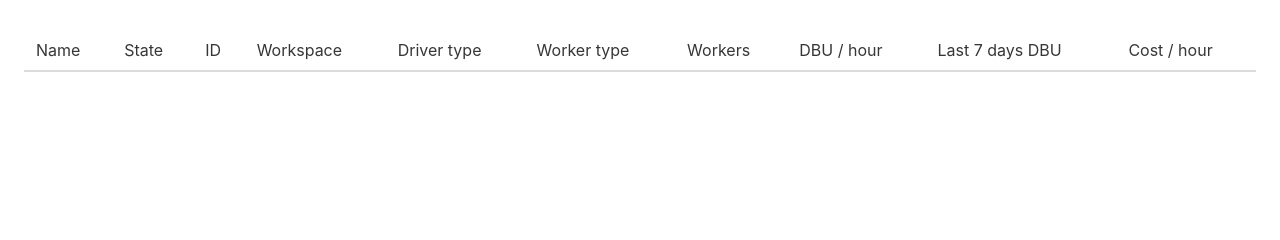
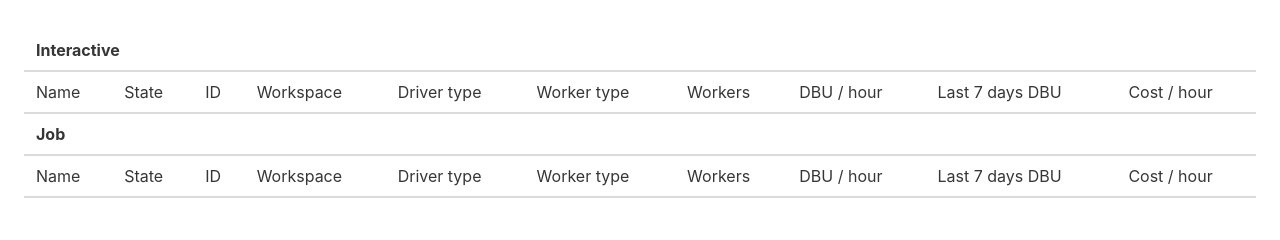
Before and after one commit to datapao/dac, a Flask app: template templates/clusters.html in a window 1280 px wide. Shown: the part 340-580 px from the top of the page. Run offline with Flask 2, Linux system fonts and the light colour scheme; the template is opened without the code that fills it, so the values that code supplies are empty; parts of the project's set-up code (start-up, migrations or seed data) failed here and were passed over; some libraries are stand-ins or nearby versions.

Commit message:
Added cluster type grouping to pages.

```diff
--- a/main.py
+++ b/main.py
@@ -14,9 +14,11 @@ from sqlalchemy import create_engine, desc
 from sqlalchemy.orm import sessionmaker, scoped_session
 
 from aggregation import concat_dfs, get_time_index, get_time_grouper
-from aggregation import aggregate, get_cluster_dbus, aggregate_for_entity
+from aggregation import aggregate, get_cluster_dbus, get_running_jobs
+from aggregation import get_last_7_days_dbu, aggregate_for_entity
+from aggregation import aggregate_by_types
 from db import engine_url, create_db, Base
-from db import Workspace, Cluster, Job, User, ScraperRun
+from db import Workspace, Cluster, JobRun, User, ScraperRun
 from scraping import scrape, start_scheduled_scraping
 from scraping import load_workspaces, export_workspaces
 
@@ -47,6 +49,7 @@ def format_datetime(value):
 app.jinja_env.filters['datetime'] = format_datetime
 
 
+@functools.lru_cache(maxsize=None)
 def get_settings():
     json_path = os.getenv('DAC_CONFIG_JSON')
     with open(json_path, 'r') as json_file:
@@ -58,6 +61,7 @@ def get_level_info_data():
     session = create_session()
     workspaces = session.query(Workspace)
 
+    # PRICE CONFIG
     price_settings = {setting['type']: setting['value']
                       for setting in get_settings().get('prices')}
     interactive_dbu_price = price_settings['interactive']
@@ -70,52 +74,19 @@ def get_level_info_data():
     actives = concat_dfs(workspace.state_df(active_only=True)
                          for workspace in workspaces)
 
-    dbu_count = get_cluster_dbus(actives)
-    dbu_cost = dbu_count * interactive_dbu_price
+    dbu_counts = get_cluster_dbus(actives)
+    dbu_cost = (dbu_counts['interactive'] * interactive_dbu_price
+                + dbu_counts['job'] * job_dbu_price)
 
     return {
         "clusters": cluster_count,
         "workspaces": workspace_count,
         "user_count": user_count,
-        "daily_dbu": dbu_count,
+        "daily_dbu": dbu_counts.sum(),
         "daily_dbu_cost": dbu_cost,
         "interactive_dbu_price": interactive_dbu_price,
         "job_dbu_price": job_dbu_price
     }
-
-
-def get_running_jobs(session):
-    jobs = pd.DataFrame([{'job_id': job.job_id,
-                          'workspace_id': job.workspace_id,
-                          'user_id': job.creator_user_name,
-                          'name': job.name,
-                          'timestamp': job.created_time}
-                         for job in session.query(Job).all()])
-    numbjobs_dict = {}
-    if not jobs.empty:
-        numjobs = (jobs
-                   .groupby(get_time_grouper('timestamp'))
-                   [['job_id']]
-                   .count()
-                   .reindex(get_time_index(30), fill_value=0))
-        numjobs['ts'] = numjobs.index.format()
-        numbjobs_dict = numjobs.to_dict('records')
-
-    return numbjobs_dict
-
-
-def get_last_7_days_dbu(states: pd.DataFrame) -> dict:
-    last7dbu_dict = {}
-    if not states.empty:
-        last7dbu = (aggregate(df=states,
-                              col='interval_dbu',
-                              by=get_time_grouper('timestamp'),
-                              aggfunc='sum',
-                              since_days=7)
-                    .reindex(get_time_index(7), fill_value=0))
-        last7dbu['ts'] = last7dbu.index.format()
-        last7dbu_dict = last7dbu.to_dict('records')
-    return last7dbu_dict
 
 
 # ======= DASHBOARD =======
@@ -123,17 +94,22 @@ def get_last_7_days_dbu(states: pd.DataFrame) -> dict:
 def view_dashboard():
     session = create_session()
     clusters = session.query(Cluster).all()
+    jobs = session.query(JobRun).all()
     states = concat_dfs(cluster.state_df() for cluster in clusters)
 
     level_info_data = get_level_info_data()
-    numbjobs_dict = get_running_jobs(session)
-    last7dbu_dict = get_last_7_days_dbu(states)
+    numbjobs_dict = get_running_jobs(jobs)
+    last7dbu_dict = aggregate_by_types(states, get_last_7_days_dbu)
 
     time_stats_dict = {}
     if not states.empty:
-        cost_summary, time_stats = aggregate_for_entity(states)
-        time_stats['dbu_cumsum'] = time_stats['interval_dbu_sum'].cumsum()
-        time_stats_dict = time_stats.to_dict("records")
+        results = aggregate_by_types(states, aggregate_for_entity)
+        time_stats_dict = {}
+        cost_summary_dict = {}
+        for key, (cost_summary, time_stats) in results.items():
+            time_stats['dbu_cumsum'] = time_stats['interval_dbu_sum'].cumsum()
+            time_stats_dict[key] = time_stats.to_dict("records")
+            cost_summary_dict[key] = cost_summary.to_dict()
 
     return render_template('dashboard.html',
                            time_stats=time_stats_dict,
@@ -152,10 +128,29 @@ def view_workspace(workspace_id):
                  .one())
     states = workspace.state_df()
 
+    # PRICE CONFIG
+    price_settings = {setting['type']: setting['value']
+                      for setting in get_settings().get('prices')}
+
     if not states.empty:
-        cost_summary, time_stats = aggregate_for_entity(states)
-        cost_summary_dict = cost_summary.to_dict()
-        time_stats_dict = time_stats.to_dict("records")
+        results = aggregate_by_types(states, aggregate_for_entity)
+        time_stats_dict = {}
+        cost_summary_dict = {}
+        for key, (cost_summary, time_stats) in results.items():
+            time_stats_dict[key] = time_stats.to_dict("records")
+            cost_summary = cost_summary.to_dict()
+            cost = cost_summary['interval_dbu'] * price_settings[key]
+            weekly_cost = (cost_summary['weekly_interval_dbu_sum']
+                           * price_settings[key])
+            cost_summary['cost'] = cost
+            cost_summary['weekly_cost'] = weekly_cost
+            cost_summary_dict[key] = cost_summary
+
+        # TODO: fix this ugly merge
+        cost_summary_dict = {key: (cost_summary_dict['interactive'][key]
+                                   + cost_summary_dict['job'][key])
+                             for key in cost_summary_dict['job']}
+
         top_users = (aggregate(df=states,
                                col='interval_dbu',
                                by='user_id',
@@ -167,22 +162,29 @@ def view_workspace(workspace_id):
                           .loc[~top_users.user_id.isin(['UNKONWN'])]
                           .to_dict("records")
                           [:3])
-
     else:
         cost_summary_dict = {
             "interval": 0.0,
             "interval_dbu": 0.0,
             "weekly_interval_sum": 0.0,
             "weekly_interval_dbu_sum": 0.0,
+            "cost": 0.0,
+            "weekly_cost": 0.0
         }
-        time_stats_dict = {}
+        time_stats_dict = {'interactive': {}, 'job': {}}
         top_users_dict = {}
+
+    clusters_by_type = {}
+    for cluster in workspace.clusters:
+        clusters_by_type.setdefault(cluster.cluster_type(), []).append(cluster)
 
     return render_template('workspace.html',
                            workspace=workspace,
+                           clusters_by_type=clusters_by_type,
                            cost=cost_summary_dict,
                            time_stats=time_stats_dict,
-                           top_users=top_users_dict)
+                           top_users=top_users_dict,
+                           empty=states.empty)
 
 
 @app.route('/workspaces')
@@ -190,7 +192,6 @@ def view_workspaces():
     session = create_session()
     workspaces = session.query(Workspace).all()
     level_info_data = get_level_info_data()
-
 
     return render_template('workspaces.html',
                            workspaces=workspaces,
@@ -206,12 +207,23 @@ def view_cluster(cluster_id):
                .filter(Cluster.cluster_id == cluster_id)
                .one())
     states = cluster.state_df()
+    cluster_type = cluster.cluster_type()
+
+    # PRICE CONFIG
+    price_settings = {setting['type']: setting['value']
+                      for setting in get_settings().get('prices')}
 
     cost_summary, time_stats = aggregate_for_entity(states)
+    cost_summary = cost_summary.to_dict()
+    cost = cost_summary['interval_dbu'] * price_settings[cluster_type]
+    weekly_cost = (cost_summary['weekly_interval_dbu_sum']
+                   * price_settings[cluster_type])
+    cost_summary['cost'] = cost
+    cost_summary['weekly_cost'] = weekly_cost
 
     return render_template('cluster.html',
                            cluster=cluster,
-                           cost=cost_summary.to_dict(),
+                           cost=cost_summary,
                            time_stats=time_stats.to_dict("records"))
 
 
@@ -219,10 +231,19 @@ def view_cluster(cluster_id):
 def view_clusters():
     session = create_session()
     clusters = session.query(Cluster).all()
+    states = concat_dfs(cluster.state_df() for cluster in clusters)
     level_info_data = get_level_info_data()
-    states = concat_dfs(cluster.state_df() for cluster in clusters)
 
-    cost_summary, time_stats = aggregate_for_entity(states)
+    # PRICE CONFIG
+    price_settings = {setting['type']: setting['value']
+                      for setting in get_settings().get('prices')}
+
+    if not states.empty:
+        results = aggregate_by_types(states, aggregate_for_entity)
+        time_stats_dict = {}
+        for key, (_, time_stats) in results.items():
+            time_stats_dict[key] = time_stats.to_dict("records")
+
     cluster_dbus = (aggregate(df=states,
                               col="interval_dbu",
                               by="cluster_id",
@@ -230,11 +251,16 @@ def view_clusters():
                     .rename(columns={'interval_dbu': 'dbu'})
                     .dbu.to_dict())
 
+    clusters_by_type = {}
+    for cluster in clusters:
+        clusters_by_type.setdefault(cluster.cluster_type(), []).append(cluster)
+
     return render_template('clusters.html',
-                           clusters=clusters,
+                           clusters_by_type=clusters_by_type,
+                           price_settings=price_settings,
                            data=level_info_data,
                            cluster_dbus=cluster_dbus,
-                           time_stats=time_stats.to_dict("records"))
+                           time_stats=time_stats_dict)
 
 
 #  ======= USER =======
@@ -247,12 +273,33 @@ def view_user(username):
             .one())
     states = user.state_df()
 
-    cost_summary, time_stats = aggregate_for_entity(states)
+    # PRICE CONFIG
+    price_settings = {setting['type']: setting['value']
+                      for setting in get_settings().get('prices')}
+
+    if not states.empty:
+        results = aggregate_by_types(states, aggregate_for_entity)
+        time_stats_dict = {}
+        cost_summary_dict = {}
+        for key, (cost_summary, time_stats) in results.items():
+            time_stats_dict[key] = time_stats.to_dict("records")
+            cost_summary = cost_summary.to_dict()
+            cost = cost_summary['interval_dbu'] * price_settings[key]
+            weekly_cost = (cost_summary['weekly_interval_dbu_sum']
+                           * price_settings[key])
+            cost_summary['cost'] = cost
+            cost_summary['weekly_cost'] = weekly_cost
+            cost_summary_dict[key] = cost_summary
+
+        # TODO: fix this ugly merge
+        cost_summary_dict = {key: (cost_summary_dict['interactive'][key]
+                                   + cost_summary_dict['job'][key])
+                             for key in cost_summary_dict['job']}
 
     return render_template('user.html',
                            user=user,
-                           cost=cost_summary.to_dict(),
-                           time_stats=time_stats.to_dict("records"))
+                           cost=cost_summary_dict,
+                           time_stats=time_stats_dict)
 
 
 @app.route('/users')
--- a/templates/clusters.html
+++ b/templates/clusters.html
@@ -7,16 +7,19 @@
 
 <div class="columns">
     <div class="column is-half">
-      <canvas id="chart-price"></canvas>
+        <canvas id="chart-dbus"></canvas>
     </div>
     <div class="column is-half">
-      <canvas id="chart-clusters"></canvas>
+        <canvas id="chart-runtime"></canvas>
     </div>
 </div>
 
 
 <table class="table is-hoverable is-fullwidth">
+    {% for cluster_type in ['interactive', 'job'] %}
+    {% set clusters = clusters_by_type[cluster_type] %}
     <thead>
+        <tr><th colspan=10>{{ cluster_type.capitalize() }}</th></tr>
         <tr>
             <td>Name</td>
             <td>State</td>
@@ -29,6 +32,7 @@
             <td>Last 7 days DBU</td>
             <td>Cost / hour</td>
         </tr>
+    </thead>
     <tbody>
         {% for cluster in clusters %}
         <tr>
@@ -41,15 +45,11 @@
             <td>{{ cluster.num_workers }}</td>
             <td>{{ cluster.dbu_per_hour() | round(2, 'common') }}</td>
             <td>{{ cluster_dbus.get(cluster.cluster_id, 0.0) | round(2, 'common') }}</td>
-      <td>${{ (cluster.dbu_per_hour() * data.interactive_dbu_price) | round(2, 'common') }}</td>
+            <td>${{ (cluster.dbu_per_hour() * price_settings[cluster_type]) | round(2, 'common') }}</td>
         </tr>
         {% endfor %}
-
     </tbody>
-
-
-  </tr>
-  </thead>
+    {% endfor %}
 </table>
 
 
@@ -57,13 +57,18 @@
 
     var time_stats = JSON.parse('{{ time_stats | tojson | safe}}');
 
-  interval_dbu_sum = time_stats.map(({interval_dbu_sum}) => interval_dbu_sum);
-  interval_sum = time_stats.map(({interval_sum}) => interval_sum);
-  labels = time_stats.map(({ts}) => ts);
-  console.log(time_stats);
+    interactive_time_stats = time_stats['interactive'];
+    interactive_interval_dbu_sum = interactive_time_stats.map(({interval_dbu_sum}) => interval_dbu_sum);
+    interactive_interval_sum = interactive_time_stats.map(({interval_sum}) => interval_sum);
 
-  chart('chart-price', false, 'Total DBU', 'bar', true, labels, interval_dbu_sum);
-  chart('chart-clusters', false, 'Running time (hours)', 'line', false, labels, interval_sum);
+    job_time_stats = time_stats['job'];
+    job_interval_dbu_sum = job_time_stats.map(({interval_dbu_sum}) => interval_dbu_sum);
+    job_interval_sum = job_time_stats.map(({interval_sum}) => interval_sum);
+
+    labels = time_stats['job'].map(({ ts }) => ts);
+
+    stacked_chart('chart-dbus', 'Total DBU', 'bar', true, labels, 'Interactive', interactive_interval_dbu_sum, 'Job', job_interval_dbu_sum);
+    stacked_chart('chart-runtime', 'Total Run time (hours)', 'line', false, labels, 'Interactive', interactive_interval_sum, 'Job', job_interval_sum);
 
 </script>
 
--- a/templates/index.html
+++ b/templates/index.html
@@ -21,6 +21,8 @@
     <script defer src="https://use.fontawesome.com/releases/v5.3.1/js/all.js"></script>
     <script src="https://cdn.jsdelivr.net/npm/chart.js@2.8.0/dist/Chart.min.js"></script>
 
+    <!-- Own libs -->
+    <script type="text/javascript" src="{{ url_for('static', filename='utils.js') }}"></script>
     <script type="text/javascript" src="{{ url_for('static', filename='charts.js') }}"></script>
 
     <style>
--- a/templates/static/charts.js
+++ b/templates/static/charts.js
@@ -31,4 +31,54 @@ function chart(chart_id, title, data_label, type, fill, labels, data) {
     };
 
     var myChart = new Chart(ctx, chart_setup);
-  }
+}
+
+// TODO: data labels should be captioned
+function stacked_chart(chart_id, title, type, fill, labels, interactive_label, interactive_data, job_label, job_data) {
+    var ctx = document.getElementById(chart_id).getContext('2d');
+    var chart_setup = {
+        type: type,
+        data: {
+            labels: labels,
+            datasets: [
+            {
+                label: interactive_label,
+                data: interactive_data,
+                fill: fill,
+                backgroundColor: '#7B8CDE',
+                borderColor: '#7B8CDE',
+                borderWidth: 2
+            },
+            {
+                label: job_label,
+                data: job_data,
+                fill: fill,
+                backgroundColor: '#eda151',
+                borderColor: '#eda151',
+                borderWidth: 2
+            }
+        ]
+        },
+        options: {
+            scales: {
+                yAxes: [{
+                    ticks: {
+                        beginAtZero: true
+                    },
+                    stacked: true
+                }]
+            }
+        }
+    };
+    if (title != false) {
+        chart_setup['options']['title'] = {
+            display: true,
+            text: title
+        }
+    };
+
+    // remove huge dots
+    if (fill) chart_setup['options']['elements'] = { point: { radius: 1 } };
+
+    var myChart = new Chart(ctx, chart_setup);
+}
--- /dev/null
+++ b/templates/static/utils.js
@@ -0,0 +1,3 @@
+function is_empty(obj) {
+    return Object.keys(obj).length === 0 && obj.constructor === Object;
+}
```
Also changed, not shown: aggregation/aggregator.py (+56 -3 lines), templates/cluster.html (+23 -15 lines), templates/dashboard.html (+18 -12 lines), templates/user.html (+32 -17 lines), templates/workspace.html (+74 -35 lines). Lines whose indentation alone changed are shown as unchanged.
